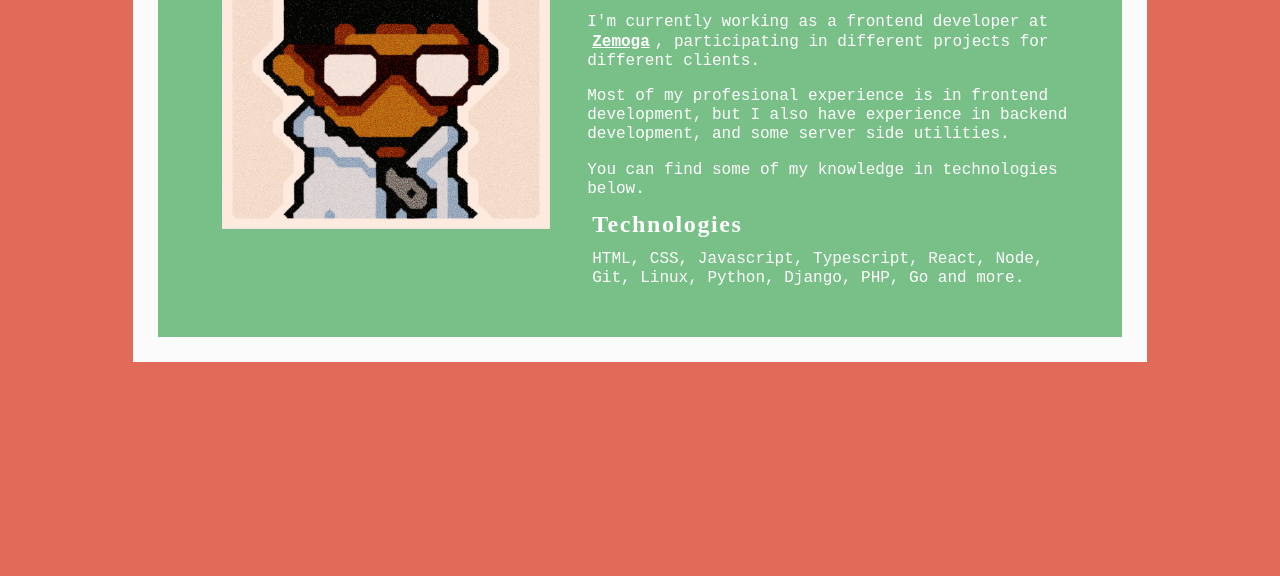
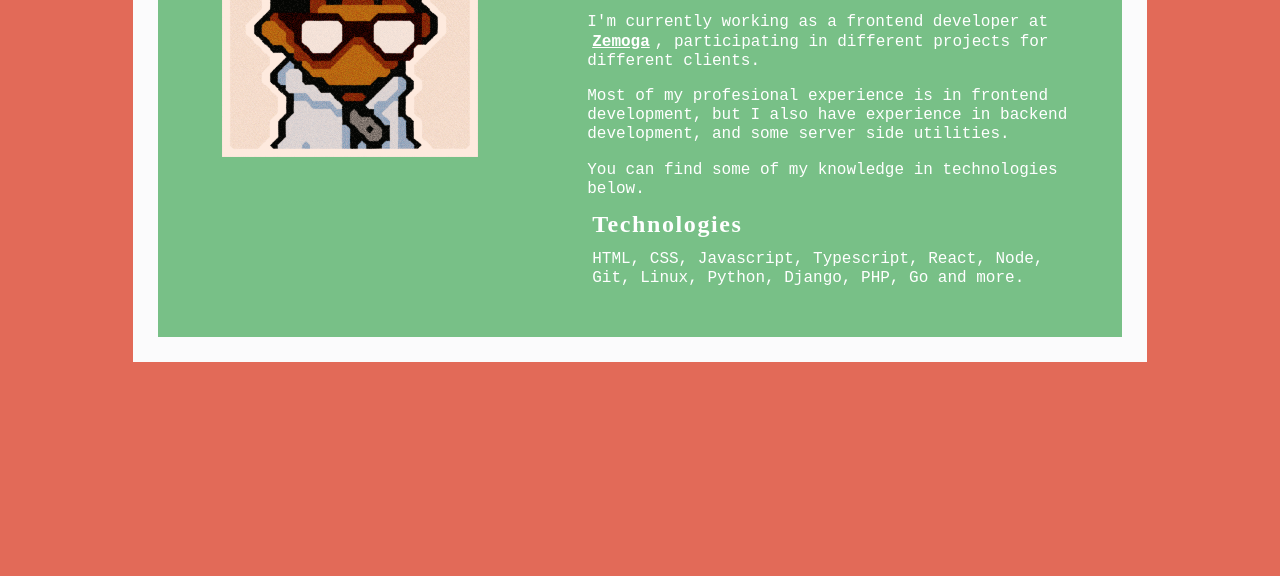
Before and after one commit to nicolas-camacho/finally-personal-page, an Astro site: page /about in a window 1280 px wide. Shown: the part 224-800 px from the top of the page. Built offline with nearby package versions, Linux system fonts and the light colour scheme; Astro itself is replaced by a stand-in of ours; a web font is replaced by a local one.

Commit message:
:lipstick: Better profile image

```diff
--- a/src/pages/about.astro
+++ b/src/pages/about.astro
@@ -69,7 +69,7 @@ import Layout from "../layouts/Layout.astro";
 
 	.image-container > img {
 		width: 100%;
-		max-width: 900px;
-        height: max-content;
+		max-width: 256px;
+        max-height: 256px;
 	}
 </style>
```
